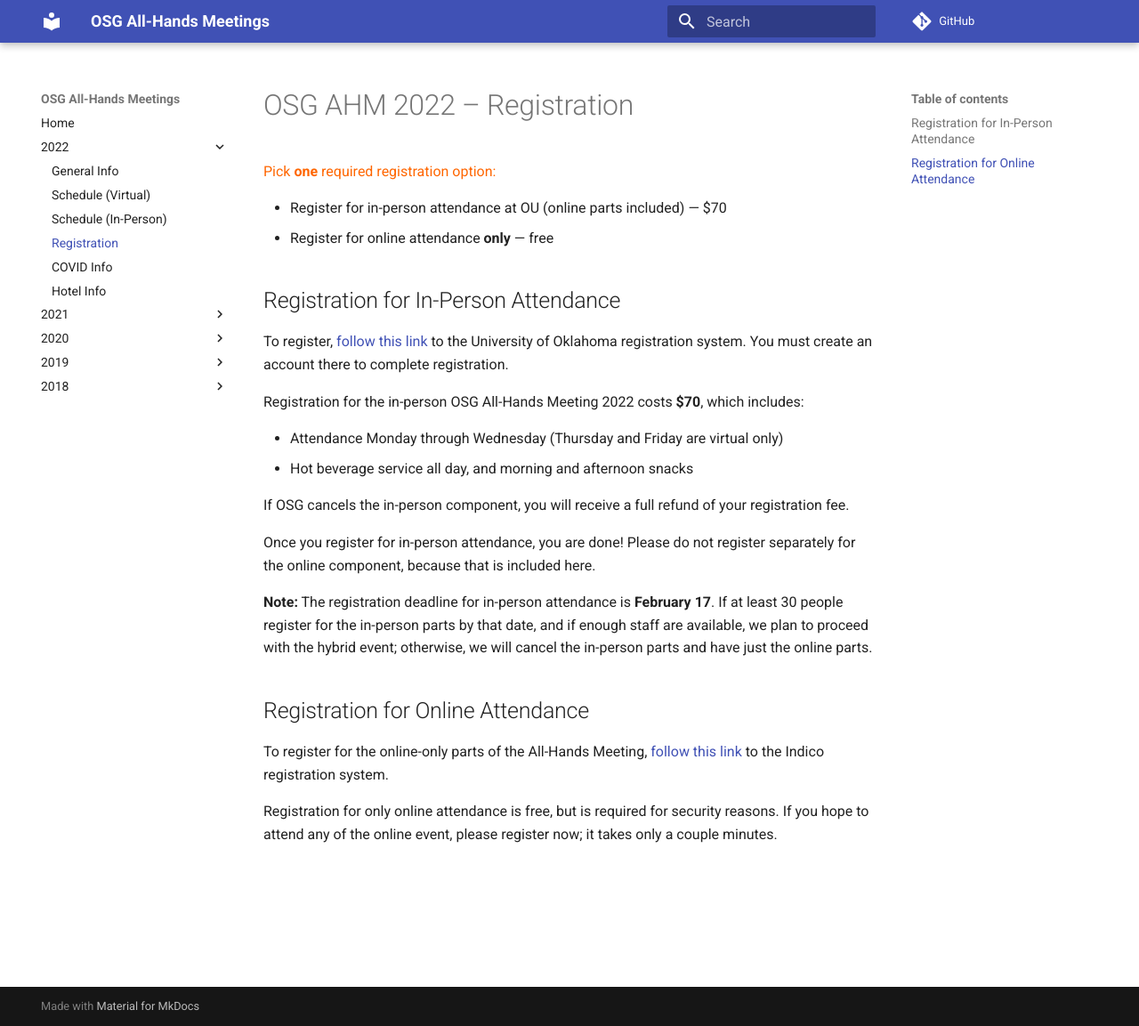
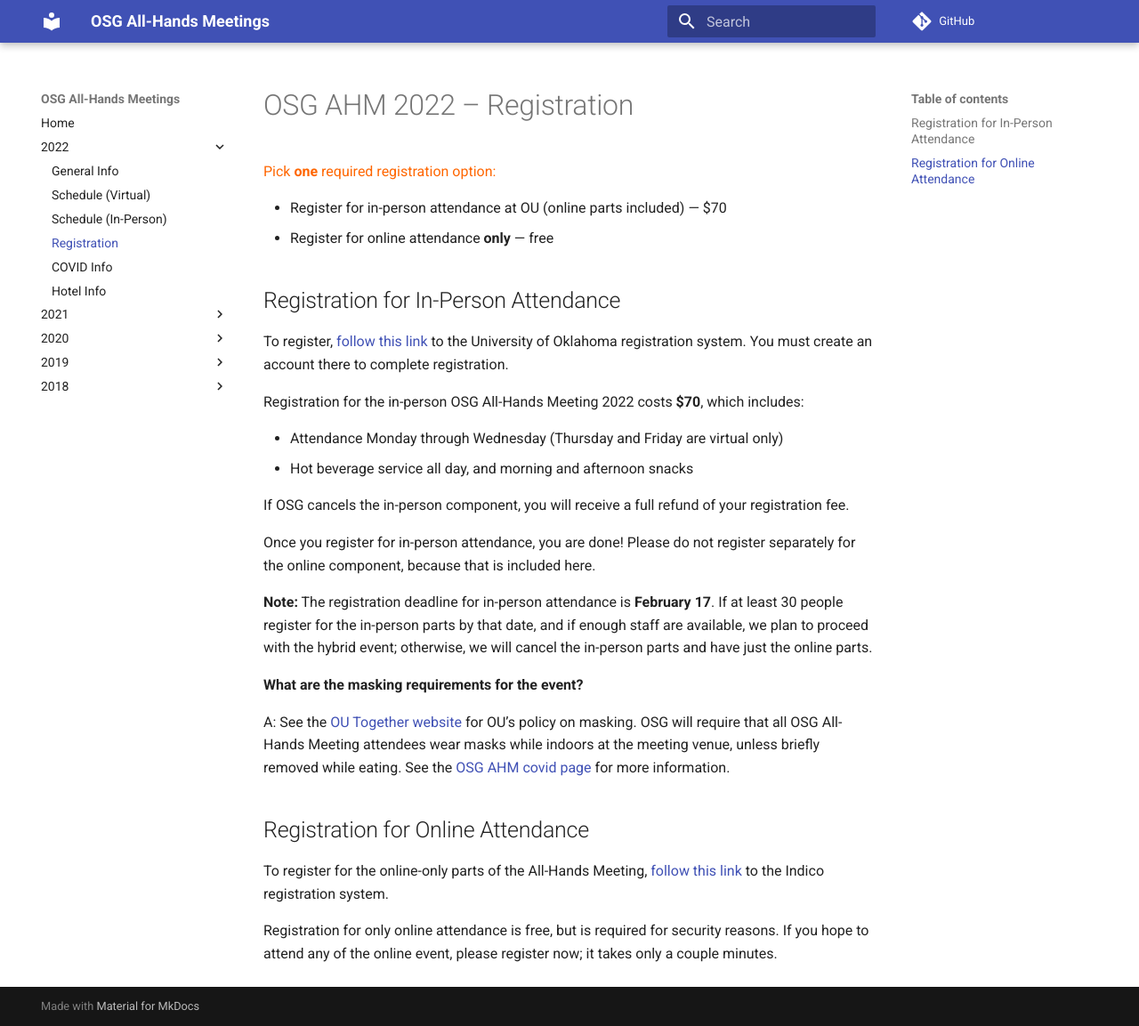
Before and after one commit to osg-htc/all-hands, an MkDocs documentation site: the page built from docs/2022/registration.md, in a window 1280 px wide and 1153 px high. Shown: the whole window at 89% size. Built offline with MkDocs 1.6.1 and Material for MkDocs 9.7.7, drawn with Linux system fonts in a browser that asks for light colours; comment, search, counter and statistics services are not loaded.

Commit message:
Update registration.md
Updating registration page to include some covid info

```diff
--- a/docs/2022/registration.md
+++ b/docs/2022/registration.md
@@ -28,6 +28,10 @@ and if enough staff are available,
 we plan to proceed with the hybrid event;
 otherwise, we will cancel the in-person parts and have just the online parts.
 
+ **What are the masking requirements for the event?**
+
+A: See the [OU Together website](https://www.ou.edu/together) for OU’s policy on masking. OSG will require that all OSG All-Hands Meeting attendees wear masks while indoors at the meeting venue, unless briefly removed while eating. See the [OSG AHM covid page](https://opensciencegrid.org/all-hands/2022/covid-information/) for more information.
+
 ## Registration for Online Attendance
 
 To register for the online-only parts of the All-Hands Meeting,
```
